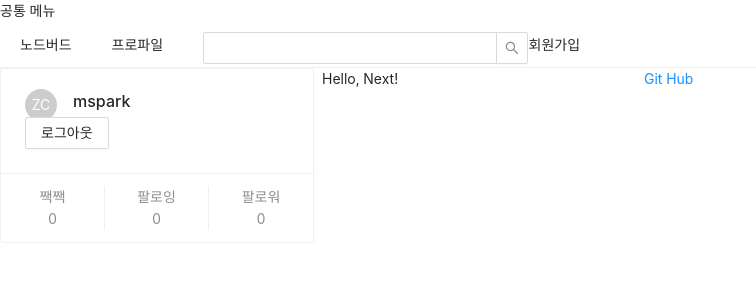
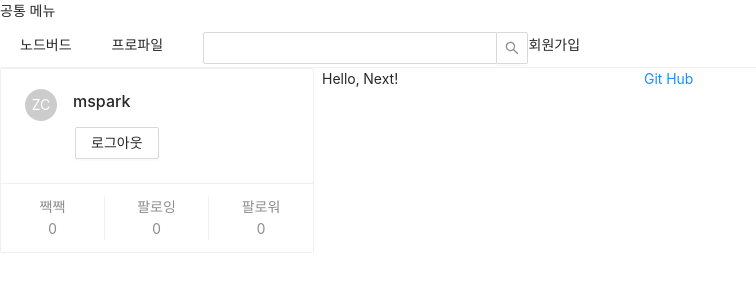
Before and after one commit to minsun21/nodebird-sns, a Next.js app in the folder front/: page / in a window 1280 px wide. Both pictures are taken after typing "Sample", "Sample" into the empty fields and a click on the button "로그인". Shown: the top 300 px of the page, without its empty margins (0-756 px from the left). Built offline with nearby package versions, Linux system fonts and the light colour scheme.

Commit message:
next all delete

```diff
--- a/front/components/UserProfile.js
+++ b/front/components/UserProfile.js
@@ -1,8 +1,9 @@
-import React, { useCallback } from 'react';
+import React, { useCallback, useMemo } from 'react';
 import PropTypes from 'prop-types';
 import { Card, Avatar, Button } from 'antd';
 
 const UserProfile = ({ setIsLoggedIn }) => {
+  const style = useMemo(() => ({ marginTop: 10, marginLeft: 50 }), []);
   const onLogOut = useCallback(() => {
     setIsLoggedIn(false);
   }, []);
@@ -25,7 +26,9 @@ const UserProfile = ({ setIsLoggedIn }) => {
       ]}
     >
       <Card.Meta avatar={<Avatar>ZC</Avatar>} title="mspark" />
-      <Button onClick={onLogOut}>로그아웃</Button>
+      <Button onClick={onLogOut} style={style}>
+        로그아웃
+      </Button>
     </Card>
   );
 };
```
Also changed, not shown: 1 other file (tests, documents, lock files or other folders).
